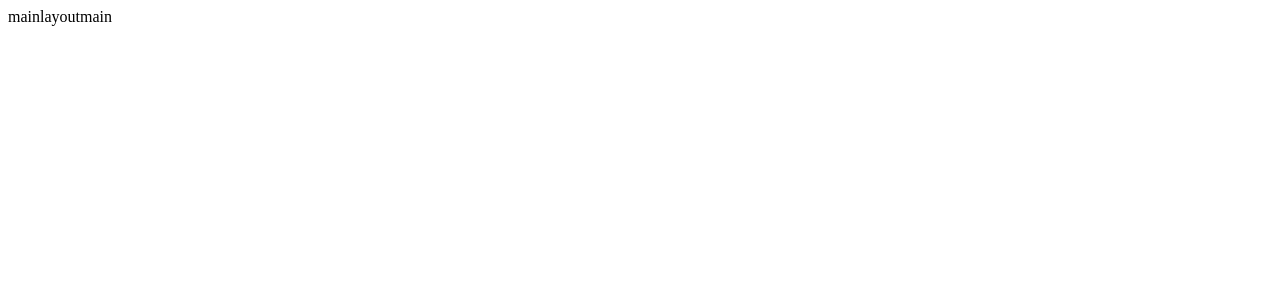
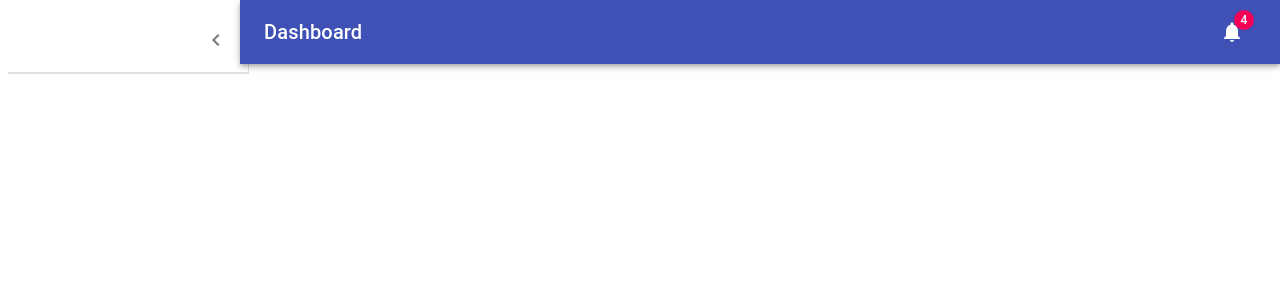
Before and after one commit to Jumay-dev/dealer_front, a React (Create React App) app: page / in a window 1280 px wide. Shown: the top 300 px of the page. Built offline with nearby package versions, Linux system fonts and the light colour scheme.

Commit message:
предварительно добавлен mainLayout элементы

```diff
--- a/src/layouts/mainLayout.tsx
+++ b/src/layouts/mainLayout.tsx
@@ -1,12 +1,157 @@
-import React from 'react'
+import React, {useState} from 'react'
+import clsx from 'clsx';
+import { makeStyles } from '@material-ui/core/styles';
+import CssBaseline from '@material-ui/core/CssBaseline';
+import Drawer from '@material-ui/core/Drawer';
+import Box from '@material-ui/core/Box';
+import AppBar from '@material-ui/core/AppBar';
+import Toolbar from '@material-ui/core/Toolbar';
+import List from '@material-ui/core/List';
+import Typography from '@material-ui/core/Typography';
+import Divider from '@material-ui/core/Divider';
+import IconButton from '@material-ui/core/IconButton';
+import Badge from '@material-ui/core/Badge';
+import Container from '@material-ui/core/Container';
+import Grid from '@material-ui/core/Grid';
+import Paper from '@material-ui/core/Paper';
+import Link from '@material-ui/core/Link';
+import MenuIcon from '@material-ui/icons/Menu';
+import ChevronLeftIcon from '@material-ui/icons/ChevronLeft';
+import NotificationsIcon from '@material-ui/icons/Notifications';
+// import { mainListItems, secondaryListItems } from './listItems';
 
-function mainLayout({children}) {
+const drawerWidth = 240;
+
+const useStyles = makeStyles((theme) => ({
+  root: {
+    display: 'flex',
+  },
+  toolbar: {
+    paddingRight: 24, // keep right padding when drawer closed
+  },
+  toolbarIcon: {
+    display: 'flex',
+    alignItems: 'center',
+    justifyContent: 'flex-end',
+    padding: '0 8px',
+    ...theme.mixins.toolbar,
+  },
+  appBar: {
+    zIndex: theme.zIndex.drawer + 1,
+    transition: theme.transitions.create(['width', 'margin'], {
+      easing: theme.transitions.easing.sharp,
+      duration: theme.transitions.duration.leavingScreen,
+    }),
+  },
+  appBarShift: {
+    marginLeft: drawerWidth,
+    width: `calc(100% - ${drawerWidth}px)`,
+    transition: theme.transitions.create(['width', 'margin'], {
+      easing: theme.transitions.easing.sharp,
+      duration: theme.transitions.duration.enteringScreen,
+    }),
+  },
+  menuButton: {
+    marginRight: 36,
+  },
+  menuButtonHidden: {
+    display: 'none',
+  },
+  title: {
+    flexGrow: 1,
+  },
+  drawerPaper: {
+    position: 'relative',
+    whiteSpace: 'nowrap',
+    width: drawerWidth,
+    transition: theme.transitions.create('width', {
+      easing: theme.transitions.easing.sharp,
+      duration: theme.transitions.duration.enteringScreen,
+    }),
+  },
+  drawerPaperClose: {
+    overflowX: 'hidden',
+    transition: theme.transitions.create('width', {
+      easing: theme.transitions.easing.sharp,
+      duration: theme.transitions.duration.leavingScreen,
+    }),
+    width: theme.spacing(7),
+    [theme.breakpoints.up('sm')]: {
+      width: theme.spacing(9),
+    },
+  },
+  appBarSpacer: theme.mixins.toolbar,
+  content: {
+    flexGrow: 1,
+    height: '100vh',
+    overflow: 'auto',
+  },
+  container: {
+    paddingTop: theme.spacing(4),
+    paddingBottom: theme.spacing(4),
+  },
+  paper: {
+    padding: theme.spacing(2),
+    display: 'flex',
+    overflow: 'auto',
+    flexDirection: 'column',
+  },
+  fixedHeight: {
+    height: 240,
+  },
+}));
+
+function MainLayout({children}) {
+    const classes = useStyles();
+    const [open, setOpen] = useState(true);
+    const handleDrawerOpen = () => {
+      setOpen(true);
+    };
+    const handleDrawerClose = () => {
+      setOpen(false);
+    };
     return (
-        <div>
-        mainlayout
-        {children}
+        <>
+        <AppBar position="absolute" className={clsx(classes.appBar, open && classes.appBarShift)}>
+        <Toolbar className={classes.toolbar}>
+          <IconButton
+            edge="start"
+            color="inherit"
+            aria-label="open drawer"
+            onClick={handleDrawerOpen}
+            className={clsx(classes.menuButton, open && classes.menuButtonHidden)}
+          >
+            <MenuIcon />
+          </IconButton>
+          <Typography component="h1" variant="h6" color="inherit" noWrap className={classes.title}>
+            Dashboard
+          </Typography>
+          <IconButton color="inherit">
+            <Badge badgeContent={4} color="secondary">
+              <NotificationsIcon />
+            </Badge>
+          </IconButton>
+        </Toolbar>
+      </AppBar>
+      <Drawer
+        variant="permanent"
+        classes={{
+          paper: clsx(classes.drawerPaper, !open && classes.drawerPaperClose),
+        }}
+        open={open}
+      >
+        <div className={classes.toolbarIcon}>
+          <IconButton onClick={handleDrawerClose}>
+            <ChevronLeftIcon />
+          </IconButton>
         </div>
-    )
+        <Divider />
+        {/* <List>{mainListItems}</List> */}
+        <Divider />
+        {/* <List>{secondaryListItems}</List> */}
+      </Drawer>
+      </>
+    );
 }
 
-export default mainLayout
+export default MainLayout
```
Also changed, not shown: 1 other file (tests, documents, lock files or other folders).
